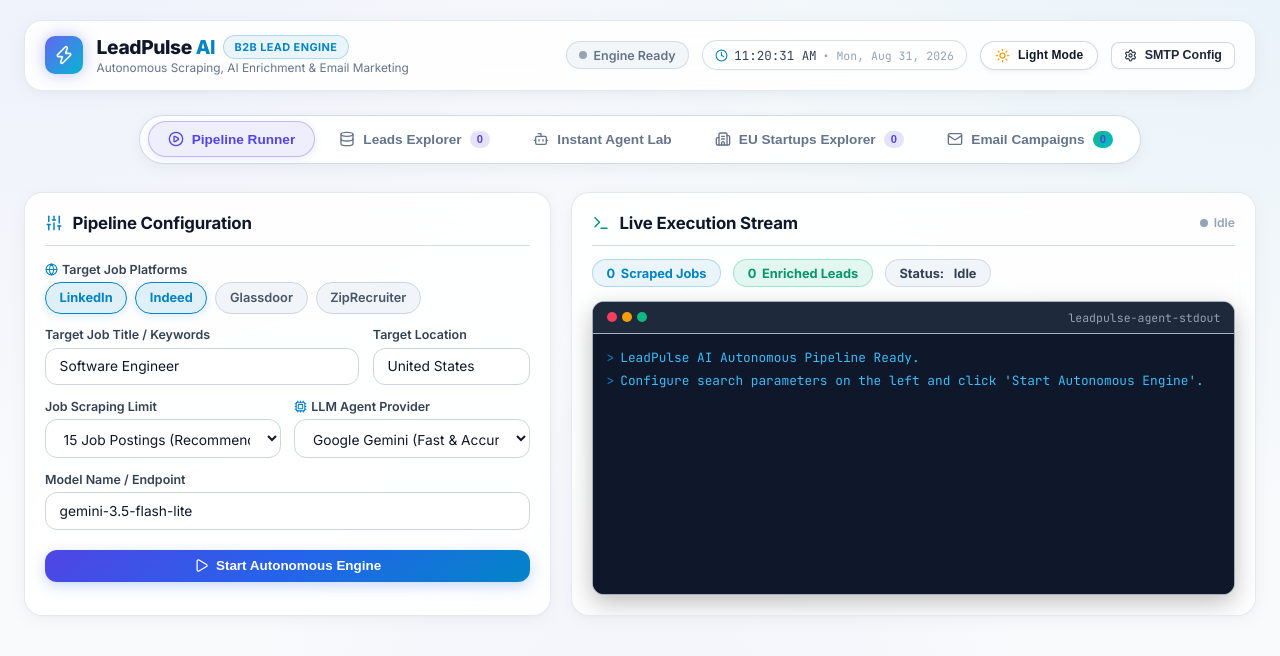
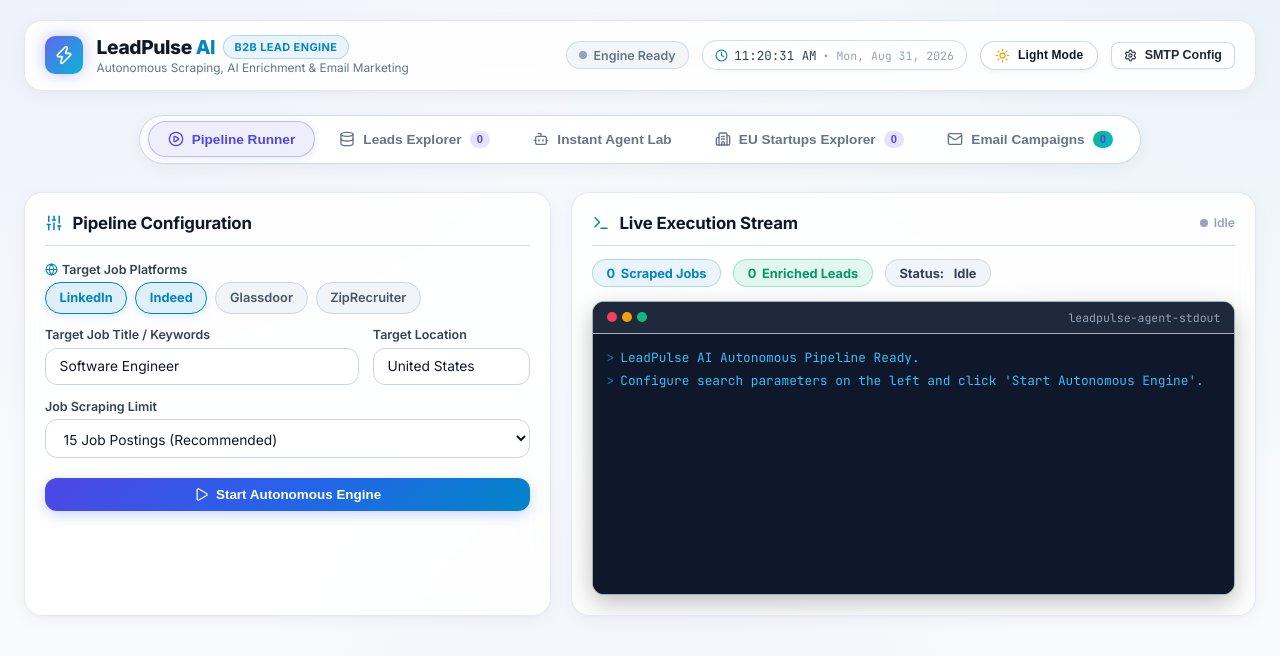
Before and after one commit to jaysoftrefine/Lead_automation_Frontend, a React (Vite) app: page / in a window 1280 px wide. Shown: the top 656 px of the page. Built offline with nearby package versions, Linux system fonts and the light colour scheme; no server answers.

Commit message:
refactor: simplify pipeline configuration, update API payload parameters, and improve status monitoring logic

```diff
--- a/src/views/PipelineRunner.jsx
+++ b/src/views/PipelineRunner.jsx
@@ -12,9 +12,6 @@
   const [searchTerm, setSearchTerm] = useState("Software Engineer");
   const [location, setLocation] = useState("United States");
   const [resultsLimit, setResultsLimit] = useState(15);
-  const [llmProvider, setLlmProvider] = useState("gemini");
-  const [modelName, setModelName] = useState("gemini-3.5-flash-lite");
-
   const [isRunning, setIsRunning] = useState(false);
   const [terminalLogs, setTerminalLogs] = useState([
     "LeadPulse AI Autonomous Pipeline Ready.",
@@ -48,15 +45,28 @@
       ]);
 
       const res = await api.startPipeline({
-        platforms: selectedPlatforms,
+        sites: selectedPlatforms,
         search_term: searchTerm.trim(),
         location: location.trim(),
-        results_wanted: parseInt(resultsLimit, 10) || 15,
-        llm_provider: llmProvider,
-        model_name: modelName.trim() || undefined,
+        limit: parseInt(resultsLimit, 10) || 15,
+        company_size: "all",
+        provider: "gemini",
+        is_remote: true,
       });
 
       onToast(res.message || "Pipeline started successfully!", "success");
+      // Trigger status check immediately
+      setTimeout(() => {
+        api.getPipelineStatus().then((statusRes) => {
+          const d = statusRes?.data || statusRes;
+          if (d?.logs) {
+            const formatted = d.logs.map((l) =>
+              typeof l === "string" ? l : `[${l.time || ""}] ${l.message || ""}`
+            );
+            setTerminalLogs(formatted);
+          }
+        });
+      }, 200);
     } catch (e) {
       setIsRunning(false);
       if (onStatusChange) onStatusChange(false);
@@ -81,19 +91,22 @@
     const checkStatus = async () => {
       try {
         const res = await api.getPipelineStatus();
-        if (res.data) {
-          const d = res.data;
-          const running = d.is_running || d.status === "running";
+        const d = res?.data || res;
+        if (d) {
+          const running = Boolean(d.is_running || d.status === "running" || d.status === "scraping" || d.status === "enriching");
           setIsRunning(running);
           if (onStatusChange) onStatusChange(running);
           setMetrics({
-            scraped: d.scraped_count || 0,
-            enriched: d.enriched_count || 0,
+            scraped: d.processed_count || d.scraped_count || 0,
+            enriched: d.metrics?.saved_to_db || d.enriched_count || 0,
             status: d.status || "idle",
           });
 
           if (d.logs && Array.isArray(d.logs) && d.logs.length > 0) {
-            setTerminalLogs(d.logs);
+            const formatted = d.logs.map((l) =>
+              typeof l === "string" ? l : `[${l.time || ""}] ${l.message || ""}`
+            );
+            setTerminalLogs(formatted);
           }
         }
       } catch (e) {
@@ -102,8 +115,12 @@
     };
 
     checkStatus();
-    interval = setInterval(checkStatus, isRunning ? 2000 : 6000);
-    return () => clearInterval(interval);
+    if (isRunning) {
+      interval = setInterval(checkStatus, 2000);
+    }
+    return () => {
+      if (interval) clearInterval(interval);
+    };
   }, [isRunning]);
 
   useEffect(() => {
@@ -190,9 +207,8 @@
             </div>
           </div>
 
-          {/* Limit & LLM Provider */}
-          <div className="form-row">
-            <div className="form-group flex-1">
+          {/* Limit */}
+          <div className="form-group">
             <label htmlFor="limit">Job Scraping Limit</label>
             <select
               id="limit"
@@ -205,38 +221,6 @@
               <option value="30">30 Job Postings</option>
               <option value="50">50 Job Postings</option>
             </select>
-            </div>
-            <div className="form-group flex-1">
-              <label htmlFor="provider">
-                <Cpu /> LLM Agent Provider
-              </label>
-              <select
-                id="provider"
-                value={llmProvider}
-                onChange={(e) => {
-                  setLlmProvider(e.target.value);
-                  setModelName(
-                    e.target.value === "nvidia"
-                      ? "nvidia/nemotron-3.5-lightning-30b-a3b"
-                      : "gemini-3.5-flash-lite"
-                  );
-                }}
-              >
-                <option value="gemini">Google Gemini (Fast &amp; Accurate)</option>
-                <option value="nvidia">NVIDIA Nemotron 3.5</option>
-              </select>
-            </div>
-          </div>
-
-          <div className="form-group">
-            <label htmlFor="model">Model Name / Endpoint</label>
-            <input
-              id="model"
-              type="text"
-              className="eu-input"
-              value={modelName}
-              onChange={(e) => setModelName(e.target.value)}
-            />
           </div>
 
           {/* Actions */}
```
Lines whose indentation alone changed are shown as unchanged.
